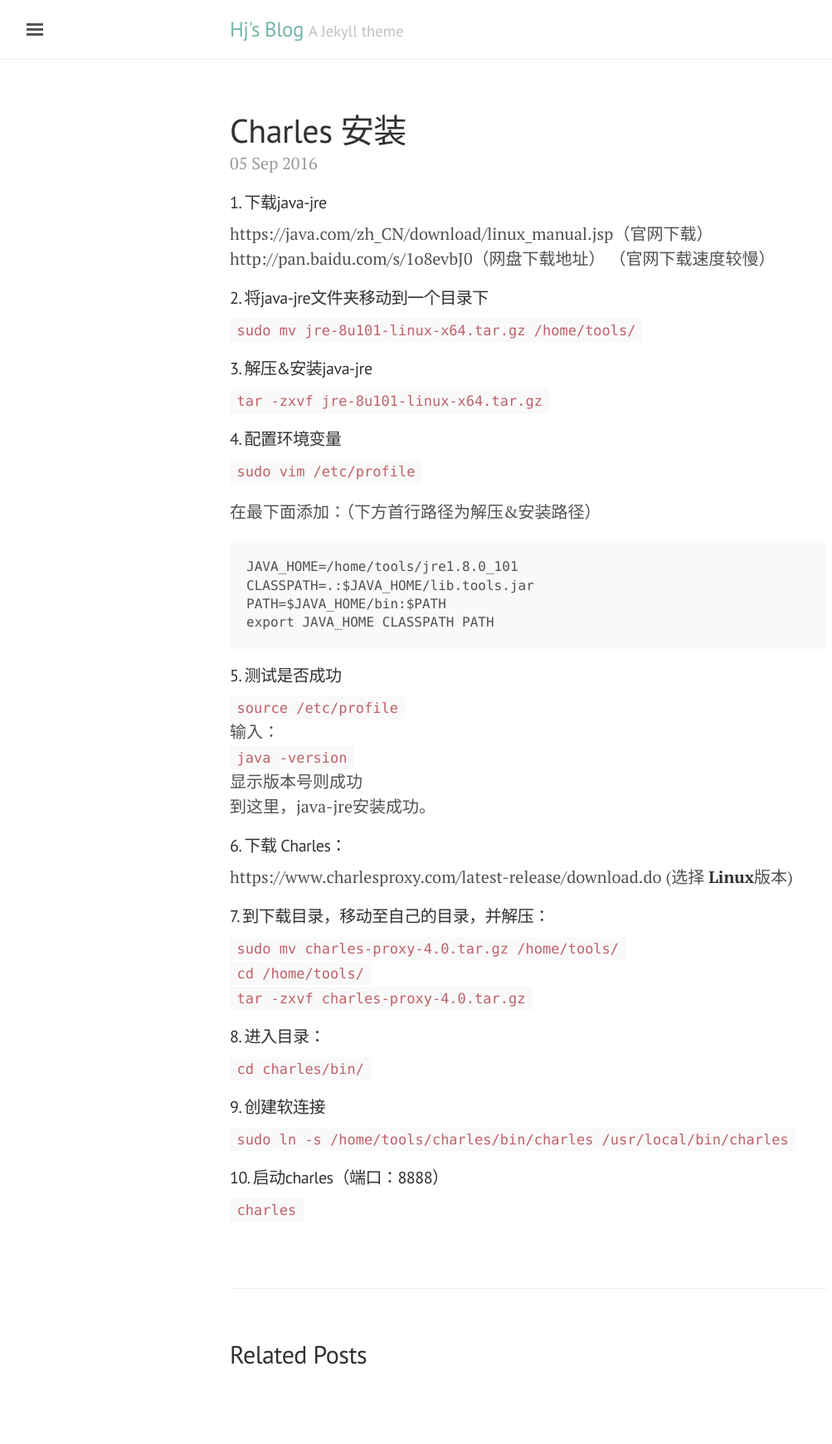
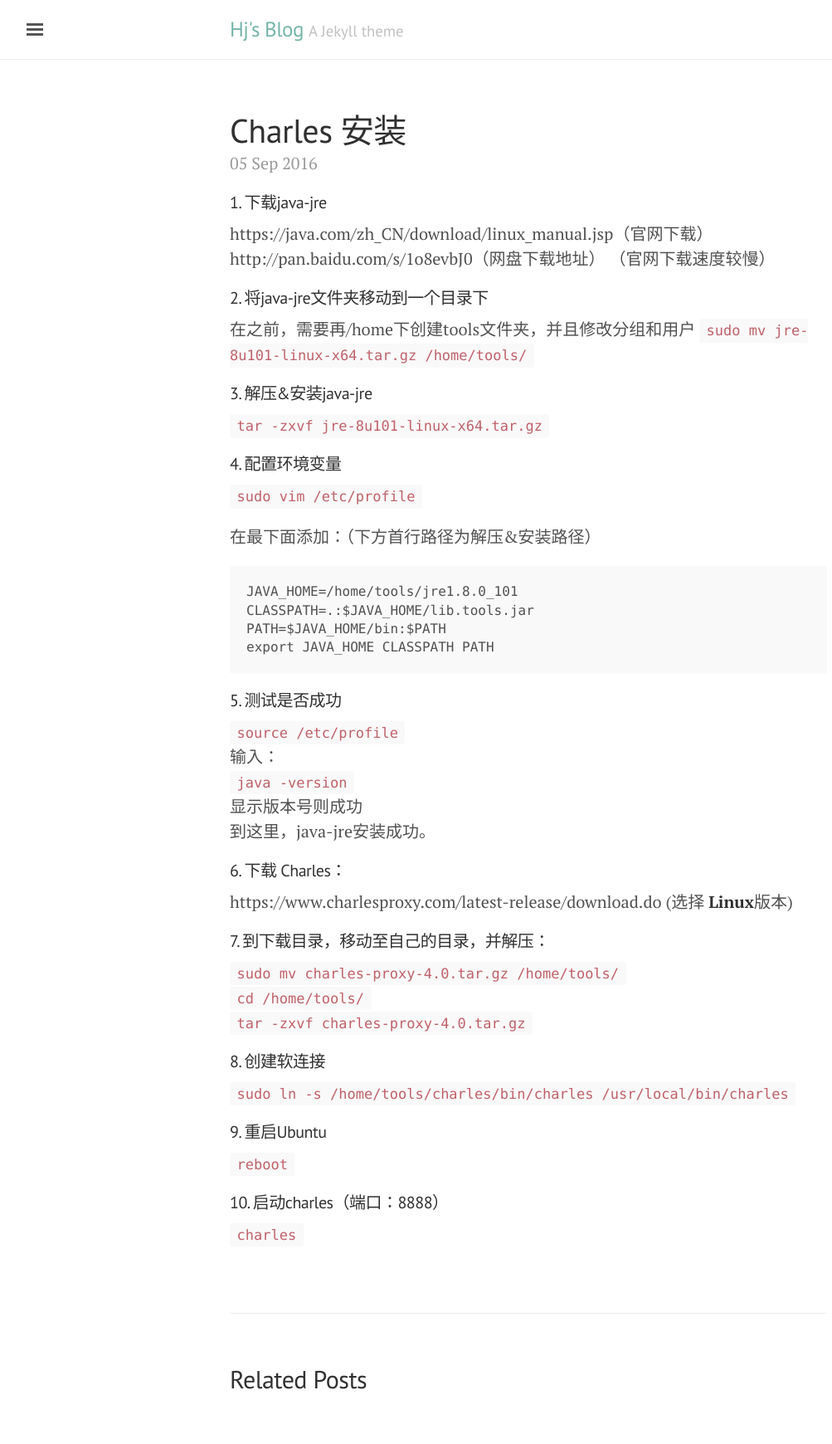
Before and after one commit to hxjiejie/jekyll_demo, a Jekyll site: the page built from _posts/2016-09-05-charles.md, in a window 1280 px wide. Shown: the whole page at 83% size, without its empty margins (3-1006 px from the left). Built offline with Jekyll 4.4.1, drawn with Linux system fonts in a browser that asks for light colours; before the commit the page ends 1710 px from its top, so only the background shows below that.

Commit message:
Update 2016-09-05-charles.md

```diff
--- a/_posts/2016-09-05-charles.md
+++ b/_posts/2016-09-05-charles.md
@@ -9,6 +9,7 @@ title: Charles 安装
   （官网下载速度较慢）
 
 #### 2. 将java-jre文件夹移动到一个目录下
+   在之前，需要再/home下创建tools文件夹，并且修改分组和用户
   `sudo mv jre-8u101-linux-x64.tar.gz /home/tools/`
 
 #### 3. 解压&安装java-jre
@@ -41,11 +42,11 @@ title: Charles 安装
   `cd /home/tools/`
   `tar -zxvf charles-proxy-4.0.tar.gz`
 
-#### 8. 进入目录：
-  `cd charles/bin/`
+#### 8. 创建软连接
+  `sudo ln -s /home/tools/charles/bin/charles /usr/local/bin/charles`
 
-#### 9. 创建软连接
-  `sudo ln -s /home/tools/charles/bin/charles /usr/local/bin/charles`
+#### 9. 重启Ubuntu
+  `reboot`
 
 #### 10. 启动charles（端口：8888）
   `charles`
```
